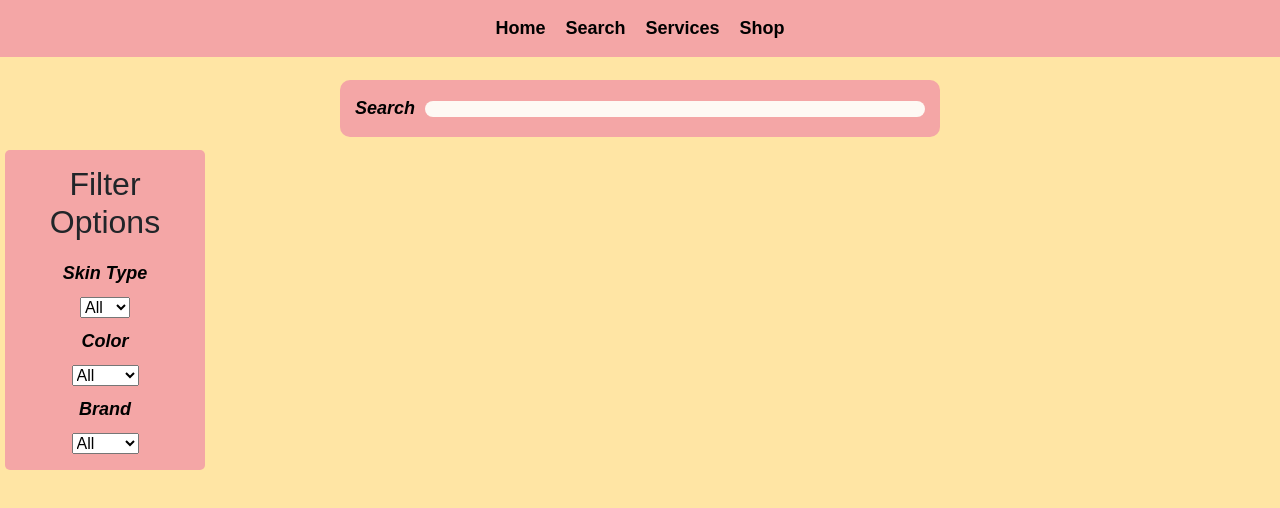
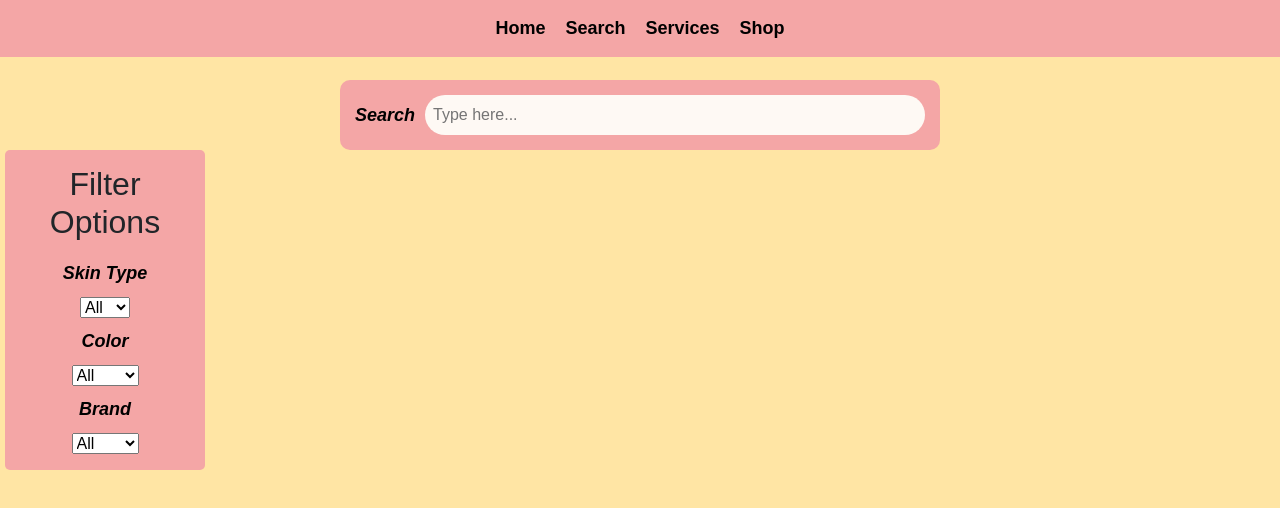
Before and after one commit to YuviShendge/SWEGroup2, a React (Create React App) app in the folder frontend/: page /search in a window 1280 px wide. Shown: the top 508 px of the page. Built offline with nearby package versions, Linux system fonts and the light colour scheme.

Commit message:
fix search bar- Aadithi

```diff
--- a/frontend/src/Search.jsx
+++ b/frontend/src/Search.jsx
@@ -13,14 +13,14 @@ const Search = () => {
       </div>
 
       <div className="search-containerS">
-        <labelS htmlFor="search"><strong>Search</strong></labelS>
-        <inputS type="text" id="search" placeholder="Type here..." />
+        <label htmlFor="search"><strong>Search</strong></label>
+        <input type="text" id="search" placeholder="Type here..." />
       </div>
 
       <div className="filter-options">
         <h2>Filter Options</h2>
 
-        <labelS htmlFor="skinType"><strong>Skin Type</strong></labelS>
+        <label htmlFor="skinType"><strong>Skin Type</strong></label>
         <select id="skinType">
           <option value="all">All</option>
           <option value="oily">Oily</option>
@@ -28,7 +28,7 @@ const Search = () => {
           <option value="mix">Mix</option>
         </select>
 
-        <labelS htmlFor="color"><strong>Color</strong></labelS>
+        <label htmlFor="color"><strong>Color</strong></label>
         <select id="color">
           <option value="all">All</option>
           <option value="red">Red</option>
@@ -36,7 +36,7 @@ const Search = () => {
           <option value="blue">Blue</option>
         </select>
 
-        <labelS htmlFor="brand"><strong>Brand</strong></labelS>
+        <label htmlFor="brand"><strong>Brand</strong></label>
         <select id="brand">
           <option value="all">All</option>
           <option value="nars">NARS</option>
@@ -44,7 +44,7 @@ const Search = () => {
           <option value="nyx">NYX</option>
         </select>
 
-        <labelS htmlFor="price"><strong>Price</strong></labelS>
+        <label htmlFor="price"><strong>Price</strong></label>
         <select id="price">
           <option value="all">All</option>
           <option value="low">$</option>
--- a/frontend/src/Search_style.css
+++ b/frontend/src/Search_style.css
@@ -2,7 +2,7 @@ body {
     background-color: #ffe5a4; /* Light yellow */
     display: flex;
     flex-direction: column;
-    min-height: 100vh; /* Changed from height: 100vh */
+    min-height: 100vh;
     margin: 0;
 }
 
@@ -12,11 +12,10 @@ body {
     padding: 15px;
     display: flex;
     align-items: center;
-    justify-content: center; /* Center links */
+    justify-content: center;
     width: 100%;
-    gap: 20px; /* Space between links */
-
-    position: fixed; /* Fix navbar to the top */
+    gap: 20px;
+    position: fixed;
     top: 0;
     left: 0;
     z-index: 10;
@@ -36,7 +35,7 @@ body {
 
 /* Search bar styles */
 .search-containerS {
-    background-color: #f4a6a6; /* Soft pink background */
+    background-color: #f4a6a6;
     padding: 15px;
     border-radius: 10px;
     display: flex;
@@ -44,55 +43,52 @@ body {
     justify-content: center;
     gap: 10px;
     width: 60%;
-    max-width: 600px; /* Prevents it from stretching too much */
-
+    max-width: 600px;
     position: fixed;
-    top: 80px; /* Adds space below the navbar */
+    top: 80px;
     left: 50%;
     transform: translateX(-50%);
     z-index: 30;
 }
 
-labelS {
+label {
     font-weight: bold;
     font-style: italic;
     color: black;
     font-size: 18px;
 }
 
-inputS {
+input {
     flex: 1;
     padding: 8px;
     border-radius: 20px;
     border: none;
     outline: none;
-    z-index: 1;
-    background-color: #fef9f4; /* Light cream */
+    background-color: #fef9f4;
 }
 
-
+/* Filter section */
 .filter-options {
-    background-color: #f4a6a6; /* Soft pink background */
+    background-color: #f4a6a6;
     border-radius: 5px;
     padding: 15px;
     display: flex;
     flex-direction: column;
-    align-items: flex-start; /* Align items to the left */
     gap: 10px;
     position: fixed;
-    top: 150px; /* Adjust as needed */
+    top: 150px;
     left: 5px;
-    height: 320px; /* Full height minus space for navbar and search bar */
-    width: 200px; /* Adjust width as needed */
-    overflow-y: auto; /* Scroll if content overflows */
+    height: 320px;
+    width: 200px;
+    overflow-y: auto;
     z-index: 20;
     align-items: center;
-    justify-content: flex-start; /* Shift contents upwards */
+    justify-content: flex-start;
 }
 
-/* Example of a wrapper for main content */
+/* Optional content wrapper */
 .main-content-wrapper {
-    margin-top: 150px; /* Adjust to the combined height of the navbar and search bar */
+    margin-top: 150px;
     width: 100%;
     display: flex;
     flex-direction: column;
```
Also changed, not shown: 1 other file (tests, documents, lock files or other folders).
